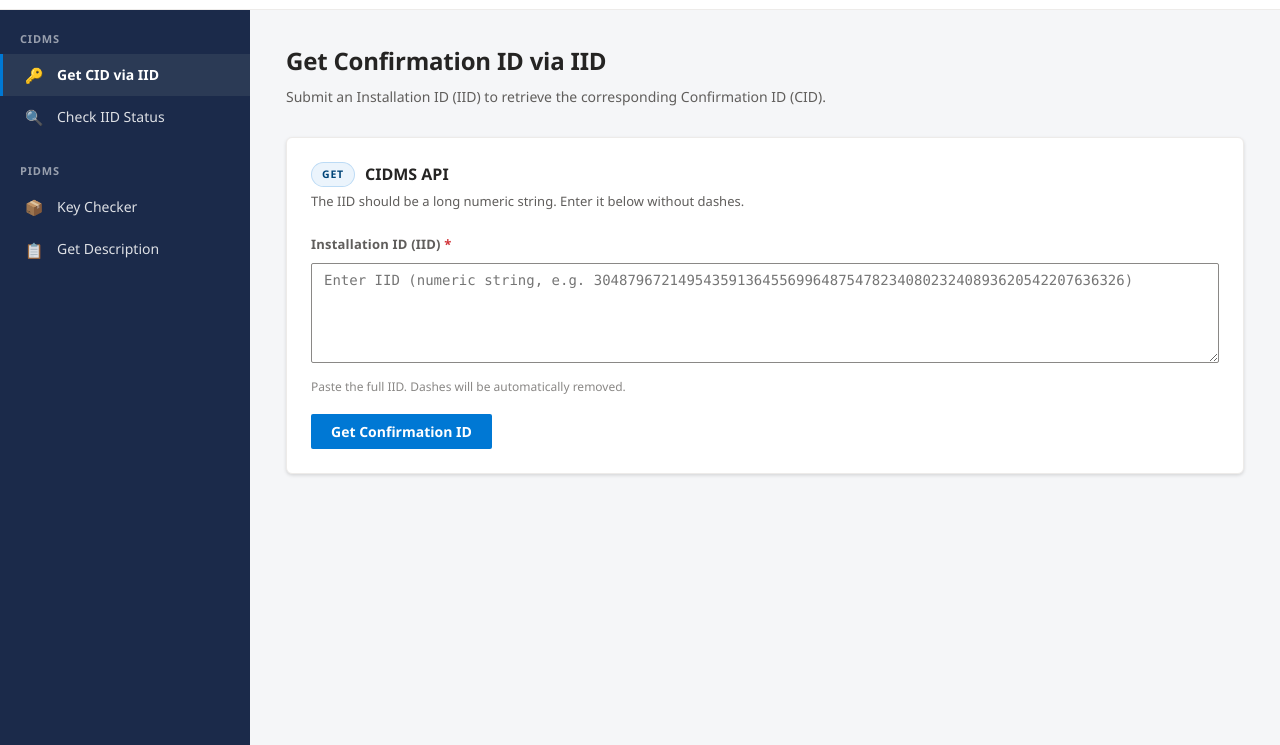
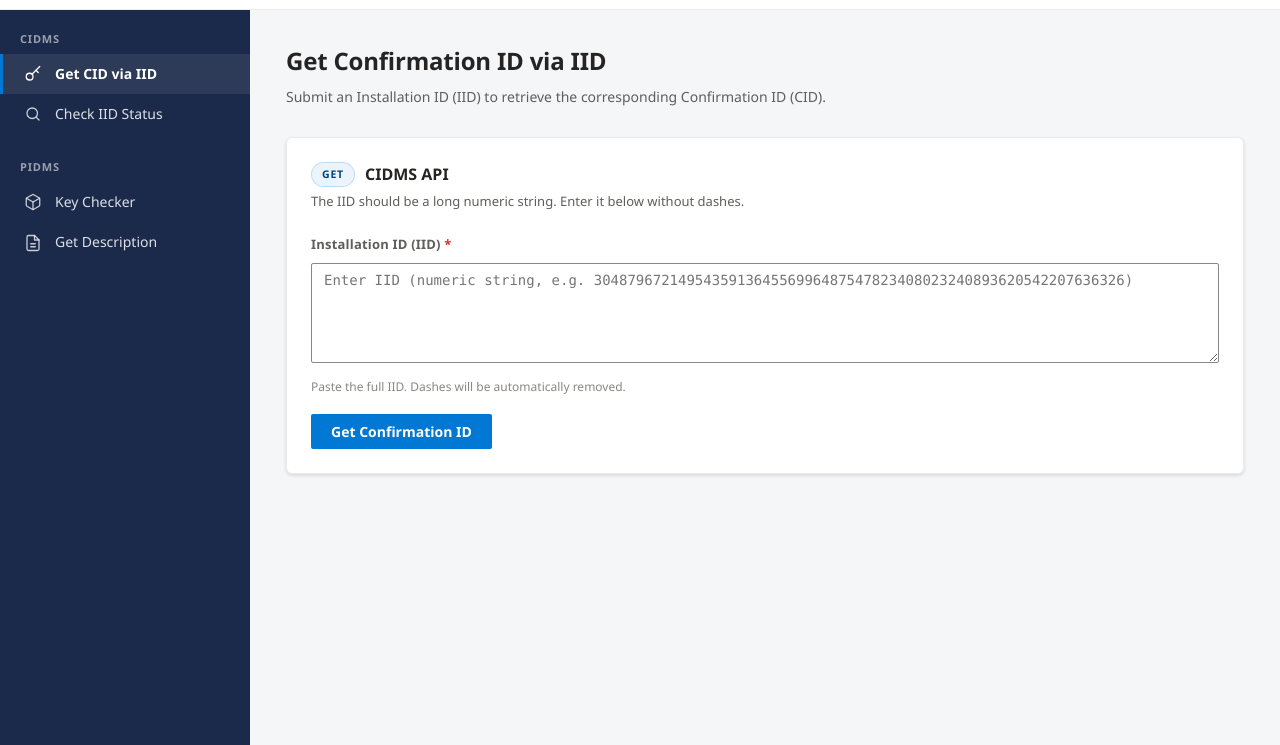
Before and after one commit to bparihar/cidms-portal, a website: page index.html in a window 1280 px wide. Shown: the part 55-800 px from the top of the page. Drawn offline with Linux system fonts and the light colour scheme.

Commit message:
Microsoft-style SVG icons in navigation

```diff
--- a/index.html
+++ b/index.html
@@ -136,7 +136,7 @@
   }
 
   .nav-item {
-    padding: 10px 20px;
+    padding: 9px 20px;
     display: flex;
     align-items: center;
     gap: 12px;
@@ -145,27 +145,39 @@
     font-size: 14px;
     color: rgba(255, 255, 255, 0.85);
     border-left: 3px solid transparent;
+    user-select: none;
   }
 
   .nav-item:hover {
-    background: var(--sidebar-hover);
+    background: rgba(255, 255, 255, 0.06);
     color: #ffffff;
   }
 
   .nav-item.active {
-    background: var(--sidebar-hover);
+    background: rgba(255, 255, 255, 0.08);
     color: #ffffff;
     border-left-color: var(--accent);
     font-weight: 600;
   }
 
   .nav-icon {
-    width: 22px;
-    height: 22px;
+    width: 20px;
+    height: 20px;
     display: flex;
     align-items: center;
     justify-content: center;
-    font-size: 15px;
+    flex-shrink: 0;
+    opacity: 0.9;
+  }
+
+  .nav-icon svg {
+    width: 18px;
+    height: 18px;
+    display: block;
+  }
+
+  .nav-item.active .nav-icon {
+    opacity: 1;
   }
 
   /* Main content */
@@ -585,19 +597,19 @@
     <div class="nav-group">
       <div class="nav-group-title">CIDMS</div>
       <div class="nav-item active" onclick="showPage('get-cid')" data-page="get-cid">
-        <div class="nav-icon">🔑</div> Get CID via IID
+        <div class="nav-icon"><svg viewBox="0 0 24 24" fill="none" stroke="currentColor" stroke-width="1.7" stroke-linecap="round" stroke-linejoin="round"><circle cx="7.5" cy="15.5" r="4.5"/><path d="M10.68 12.32 21 2"/><path d="M16 7l3 3"/></svg></div> Get CID via IID
       </div>
       <div class="nav-item" onclick="showPage('check-iid')" data-page="check-iid">
-        <div class="nav-icon">🔍</div> Check IID Status
+        <div class="nav-icon"><svg viewBox="0 0 24 24" fill="none" stroke="currentColor" stroke-width="1.7" stroke-linecap="round" stroke-linejoin="round"><circle cx="11" cy="11" r="7"/><path d="m20 20-3.5-3.5"/></svg></div> Check IID Status
       </div>
     </div>
     <div class="nav-group">
       <div class="nav-group-title">PIDMS</div>
       <div class="nav-item" onclick="showPage('pidms')" data-page="pidms">
-        <div class="nav-icon">📦</div> Key Checker
+        <div class="nav-icon"><svg viewBox="0 0 24 24" fill="none" stroke="currentColor" stroke-width="1.7" stroke-linecap="round" stroke-linejoin="round"><path d="M21 8a2 2 0 0 0-1-1.73l-7-4a2 2 0 0 0-2 0l-7 4A2 2 0 0 0 3 8v8a2 2 0 0 0 1 1.73l7 4a2 2 0 0 0 2 0l7-4A2 2 0 0 0 21 16Z"/><path d="m3.3 7 8.7 5 8.7-5"/><path d="M12 22V12"/></svg></div> Key Checker
       </div>
       <div class="nav-item" onclick="showPage('pidms-desc')" data-page="pidms-desc">
-        <div class="nav-icon">📋</div> Get Description
+        <div class="nav-icon"><svg viewBox="0 0 24 24" fill="none" stroke="currentColor" stroke-width="1.7" stroke-linecap="round" stroke-linejoin="round"><path d="M14 2H6a2 2 0 0 0-2 2v16a2 2 0 0 0 2 2h12a2 2 0 0 0 2-2V8Z"/><path d="M14 2v6h6"/><path d="M9 13h6"/><path d="M9 17h6"/></svg></div> Get Description
       </div>
     </div>
   </div>
```
